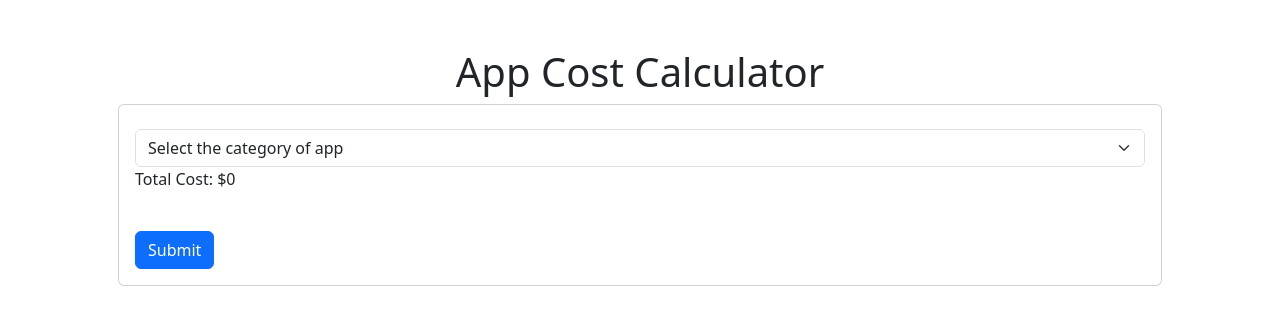
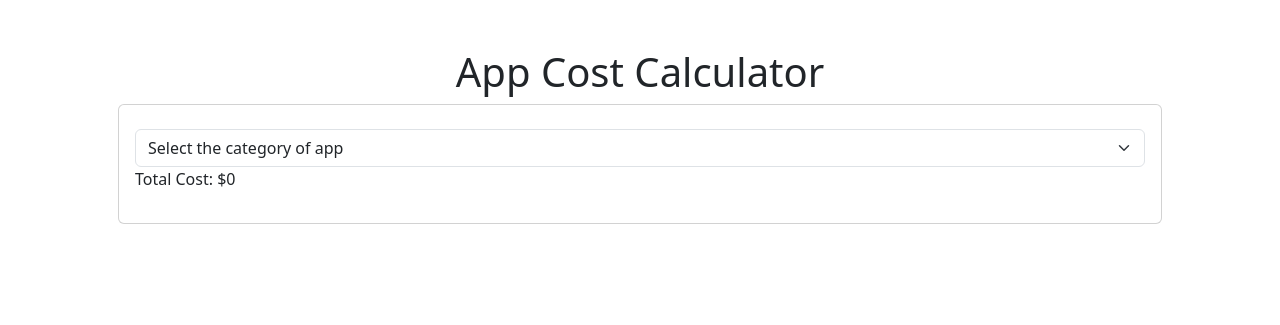
Before and after one commit to manassingh1997/App-Cost-Calculator, a Django app: template calculator/templates/cost_calculator.html in a window 1280 px wide. Shown: the top 325 px of the page. Run offline with Django 3.2, Linux system fonts and the light colour scheme; the template is opened without the code that fills it, so the values that code supplies are empty.

Commit message:
Changed the way cost is calculated, instead of submit now its change

```diff
--- a/calculator/templates/cost_calculator.html
+++ b/calculator/templates/cost_calculator.html
@@ -82,7 +82,6 @@
                 <div id="features" class="">
                 </div>
                 <p>Total Cost: $<span id="total-cost">0</span></p>
-                <button type="submit" class="btn btn-primary mx-auto mt-4 ">Submit</button>
               </form>
         </div>
 
@@ -125,7 +124,7 @@
                 });
             })
 
-            document.getElementById('cost-calculator').addEventListener('submit', function(event) {
+            document.getElementById('cost-calculator').addEventListener('change', function(event) {
                 event.preventDefault();
 
                 const selectedCategory = document.getElementById('category').value;
```
